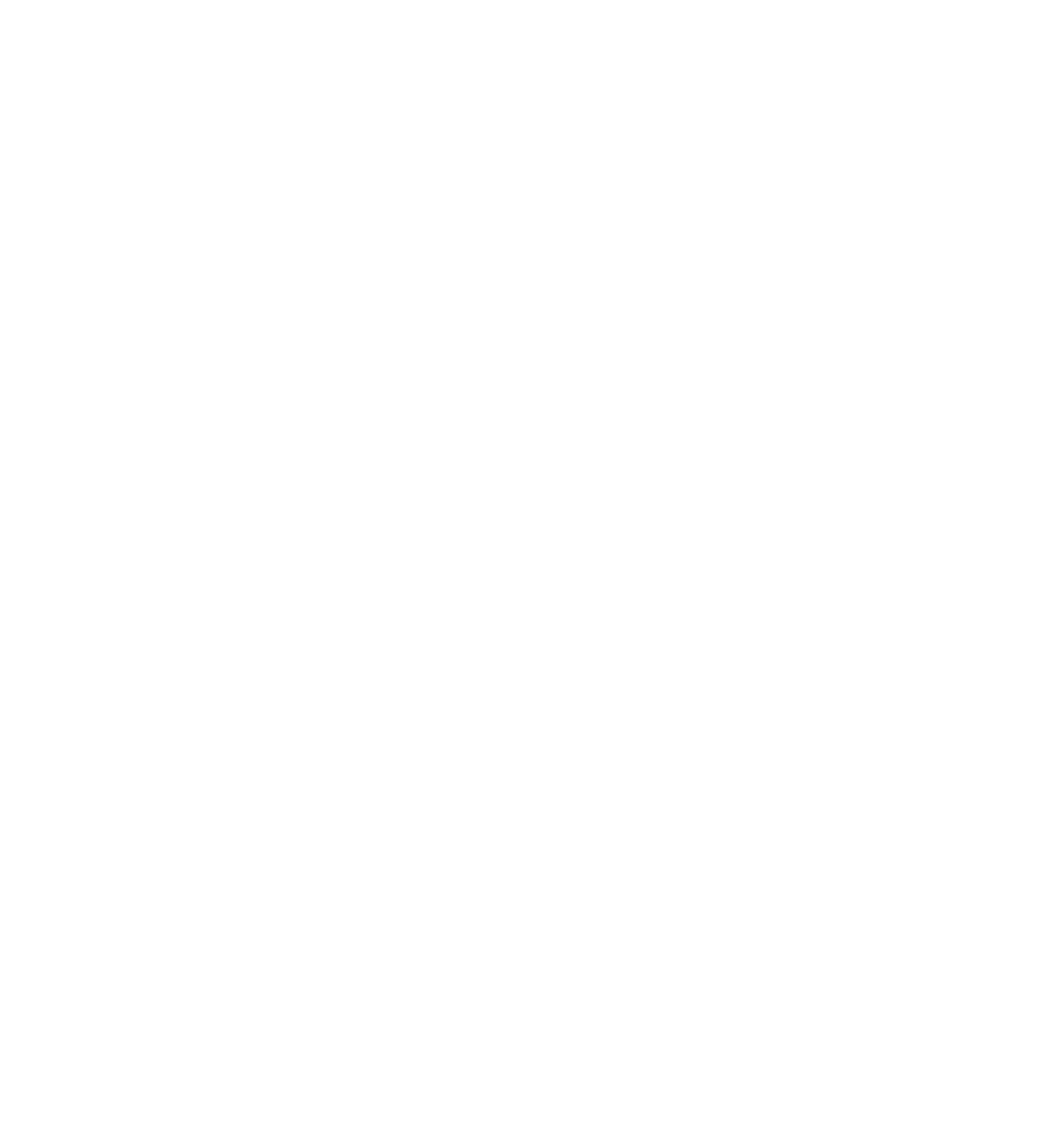
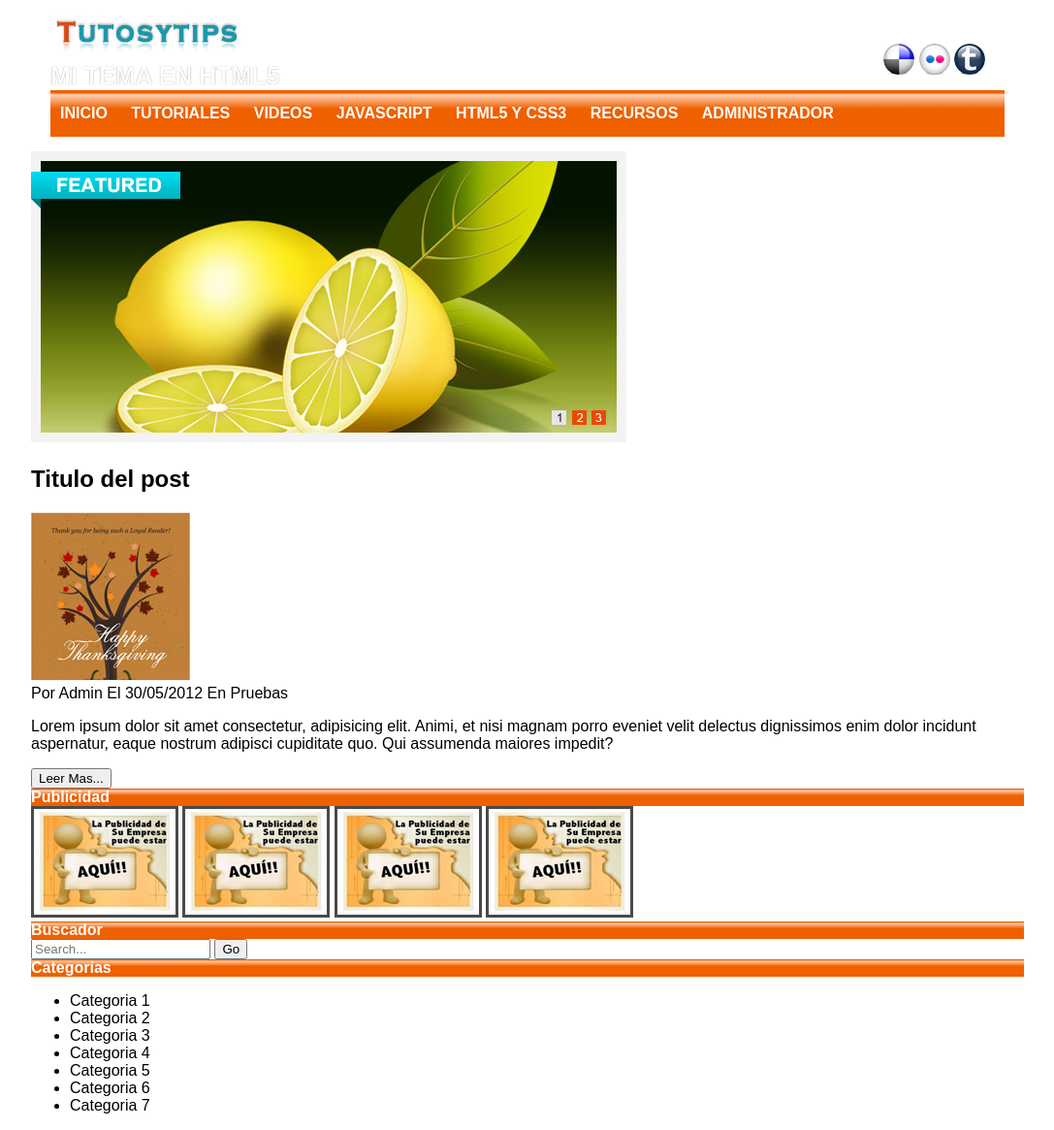
Before and after one commit to InspectorRichie/ProgramacionWeb, a plain HTML site: page Ejercicio CSS2/index.html in a window 1280 px wide. Shown: the whole page at 97% size, without its empty margins (96-1183 px from the left). Before the commit the page ends 800 px from the top, so only its background shows below. Drawn offline with Linux system fonts and the light colour scheme.

Commit message:
clase 9oct

```diff
--- a/Ejercicio CSS2/Estilos/estilo.css
+++ b/Ejercicio CSS2/Estilos/estilo.css
@@ -0,0 +1,40 @@
+body{
+    margin: 0 auto;
+    max-width: 1024px;
+    font-size: 16px;
+    font-family: Arial, Helvetica, sans-serif;
+}
+
+header{
+    position: relative;
+    margin: 15px 20px;
+}
+
+header h1{
+    color: white;
+    text-shadow: 0 0 1px grey;
+    font-size: 25px;
+    margin: 0;
+}
+
+header nav ul{
+    padding: 0;
+    margin: 0;
+}
+
+header nav ul li {
+    display: inline-block;
+    padding: 15px 10px 15px 10px;
+}
+
+.redes {
+    position: absolute;
+    top: 30px;
+    right: 20px;
+}
+
+.barra{
+    color: white;
+    font-weight: 600;
+    background-image: linear-gradient(#ef6000 5%, #fed0b2 10%, #ef6000 40%);
+}
--- a/Ejercicio CSS2/index.html
+++ b/Ejercicio CSS2/index.html
@@ -4,9 +4,85 @@
     <head>
       <meta charset="UTF-8">
       <meta name="viewport" content="width=device-width, initial-scale=1.0">
-      <title>Documento Practica 2</title>
+      <title>Ejercicio CSS2</title>
       <link rel="stylesheet" href="Estilos/estilo.css">
     </head>
     <body>
+      <header>
+        <img src="img/logo.jpg" alt="Logazo" class="logo">
+        <h1>MI TEMA EN HTML5</h1>
+
+        <div class="redes">
+          <img src="img/red1.png" alt="">
+          <img src="img/red2.png" alt="">
+          <img src="img/red3.png" alt="">
+        </div>
+
+        <nav class="barra">
+          <ul>
+            <li>INICIO</li>
+            <li>TUTORIALES</li>
+            <li>VIDEOS</li>
+            <li>JAVASCRIPT</li>
+            <li>HTML5 Y CSS3</li>
+            <li>RECURSOS</li>
+            <li>ADMINISTRADOR</li>
+          </ul>
+        </nav>
+      </header>
+
+      <section class="seccion1">
+        <article class="secc1art1">
+          <img src="img/slider.jpg" alt="">
+        </article>
+
+        <article class="secc1art2">
+          <h2>Titulo del post</h2>
+          <img src="img/img-post.jpg" alt="imagen del post" class="img-post">
+          <div class="contenido-post">
+            <span class="autor-post">
+              Por <span class="italica-autor">Admin</span>
+              El <span class="italica-autor">30/05/2012</span>
+              En <span class="italica-autor">Pruebas</span>
+            </span>
+            <p>
+              Lorem ipsum dolor sit amet consectetur, adipisicing elit. Animi, et nisi magnam porro eveniet velit delectus dignissimos enim dolor incidunt aspernatur, eaque nostrum adipisci cupiditate quo. Qui assumenda maiores impedit?
+            </p>
+            <input type="submit" value="Leer Mas...">
+          </div>
+        </article>
+      </section>
+
+      <aside>
+        <div class="publicidad">
+          <div class="barra">Publicidad</div>
+          <div class="publicidad-imagagenes">
+            <img src="img/publicidad.jpg" alt="">
+            <img src="img/publicidad.jpg" alt="">
+            <img src="img/publicidad.jpg" alt="">
+            <img src="img/publicidad.jpg" alt="">
+          </div>
+        </div>
+        <div class="buscador">
+          <div class="barra">Buscador</div>
+          <form action="#">
+            <input type="search" placeholder="Search...">
+            <input type="submit" value="Go">
+          </form>
+        </div>
+        <div class="categorias">
+          <div class="barra">Categorias</div>
+          <ul>
+            <li>Categoria 1</li>
+            <li>Categoria 2</li>
+            <li>Categoria 3</li>
+            <li>Categoria 4</li>
+            <li>Categoria 5</li>
+            <li>Categoria 6</li>
+            <li>Categoria 7</li>
+          </ul>
+        </div>
+      </aside>
+
     </body>
 </html>
```
